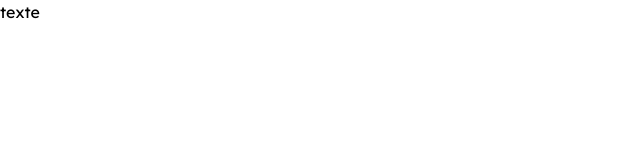
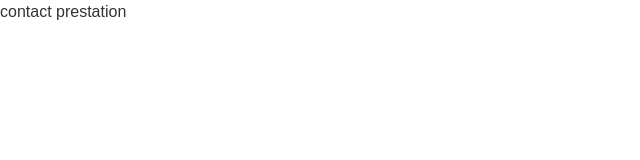
Before and after one commit to eDr0pko/Pharmacol-website, a website built with Vite: page index.html in a window 1280 px wide. Shown: the whole page, without its empty margins (0-640 px from the left). Built offline with nearby package versions, Linux system fonts and the light colour scheme.

Commit message:
tailwind okay

```diff
--- a/contact.html
+++ b/contact.html
@@ -17,7 +17,7 @@
             <div id="etxtinput">
                 <h2>Un réseau de délégués médicaux sur le togo, le Bénin et le Niger </h2>
                 <div id="ebutton">
-                    <input type="text" placeholder="Email"">
+                    <input type="text" placeholder="Email">
                     <button class="arrow-button">
                         <i class="fas fa-arrow-up" style="transform: rotate(65deg);"></i>
                     </button>
--- a/index.html
+++ b/index.html
@@ -9,6 +9,7 @@
 
  </head>
  <body>
-   texte
+   <a href="contact.html">contact</a>
+   <a href="prestation.html">prestation</a>
  </body>
 </html>
--- a/main.js
+++ b/main.js
@@ -1 +1,2 @@
 import './file.css';
+import './style.css';
```
